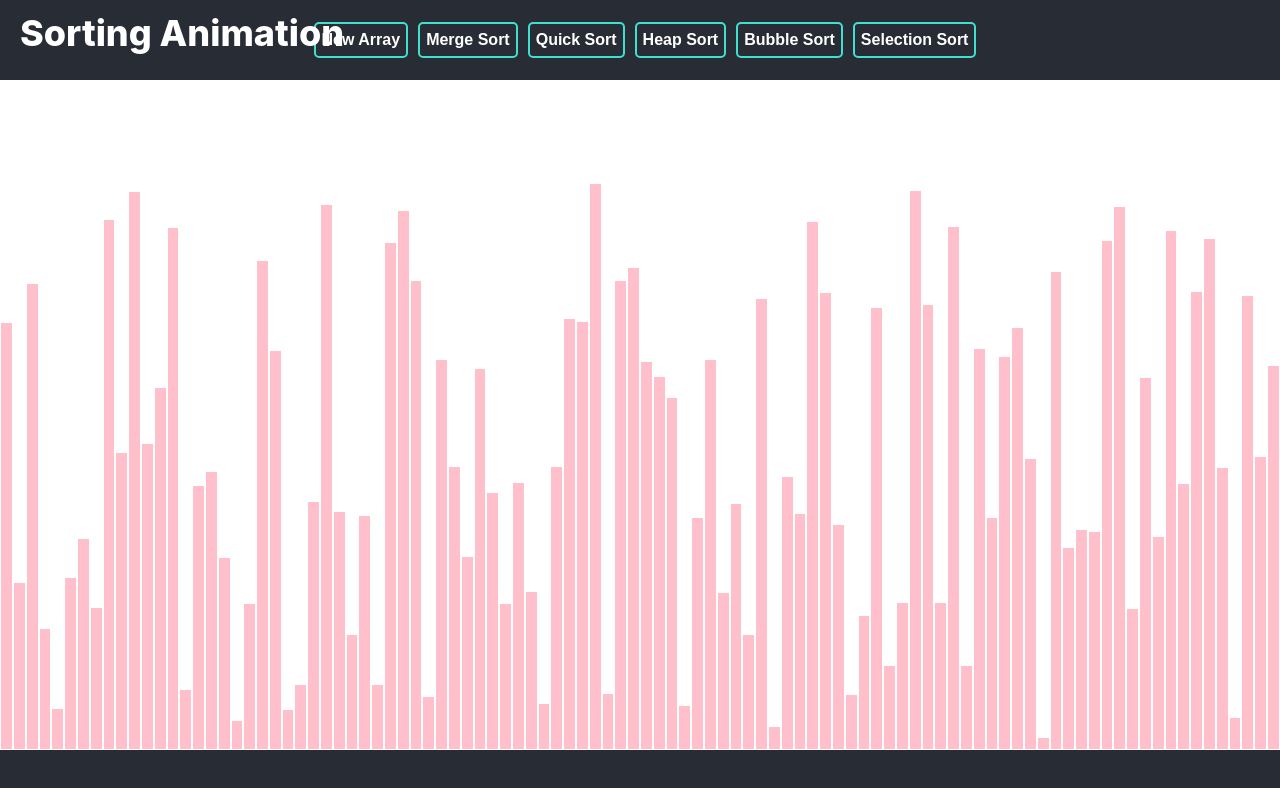
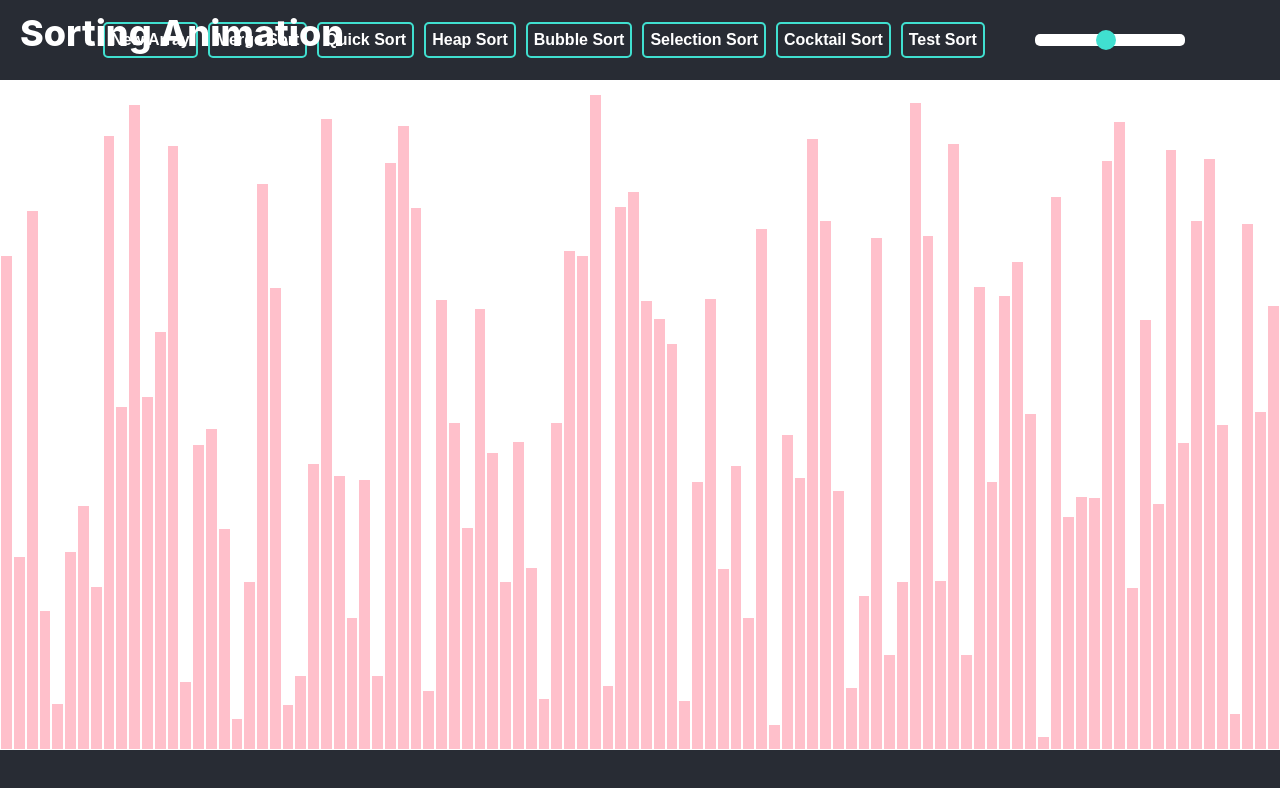
Before and after one commit to jacknull1991/SortingAnimation, a React (Create React App) app: page / in a window 1280 px wide. Shown: the top 788 px of the page. Built offline with nearby package versions, Linux system fonts and the light colour scheme.

Commit message:
Implemented cocktail shaker sort; fixed a bug where heap sort did not behave correctly on odd size arrays

```diff
--- a/src/SortingAnimation.css
+++ b/src/SortingAnimation.css
@@ -54,6 +54,30 @@
     background: turquoise;
 }
 
+.control-container .slider {
+    margin-left: 50px;
+    -webkit-appearance: none;
+    appearance: none;
+    width: 150px;
+    height: 12px;
+    background: white;
+    outline: none;
+    opacity: 1.0;
+    -webkit-transition: .2s;
+    transition: opacity .2s;
+    border-radius: 5px;
+}
+
+.control-container .slider::-webkit-slider-thumb {
+    -webkit-appearance: none; /* Override default look */
+    appearance: none;
+    width: 20px;
+    height: 20px;
+    background: turquoise;
+    border-radius: 50%;
+    cursor: pointer;
+}
+
 .custom-footer {
     display: flex;
     position: fixed;
--- a/src/SortingAnimation.jsx
+++ b/src/SortingAnimation.jsx
@@ -3,7 +3,10 @@ import * as sortingAlgorithms from './sortingAlgorithms/sortingAlgorithms'
 import './SortingAnimation.css';
 
 // animation speed in ms
-const ANIMATION_SPEED = 5;
+const ANIMATION_SPEED = 10;
+
+// max bar height
+const MAX_BAR_HEIGHT = 1000;
 
 export default class SortingAnimation extends React.Component {
     constructor(props) {
@@ -11,6 +14,7 @@ export default class SortingAnimation extends React.Component {
 
         this.state = {
             array: [],
+            size: 100,
         };
     }
 
@@ -22,10 +26,21 @@ export default class SortingAnimation extends React.Component {
     // randomly generate new array
     resetArray() {
         const array = [];
-        for (let i = 0; i < 100; i++) {
-            array.push(randomIntFromInterval(10, 570));
+        const size = this.state.size;
+        const max_height = Math.min(MAX_BAR_HEIGHT, document.getElementsByClassName('array-container')[0].clientHeight - 10);
+        for (let i = 0; i < size; i++) {
+            array.push(randomIntFromInterval(10, max_height));
         }
-        this.setState({array: array});
+        this.setState({array: array, size: size});
+    }
+
+    // change array range
+    changeArray(event) {
+        let size = event.target.value;
+        console.log(size)
+        const array = this.state.array;
+        this.setState({array: array, size: size}, () => this.resetArray());
+        // this.resetArray();
     }
 
     // test sorting algorithm for 100 iterations
@@ -116,8 +131,8 @@ export default class SortingAnimation extends React.Component {
         const animations = sortingAlgorithms.heapSort(this.state.array);
         for (let i = 0; i < animations.length; i++) {
             const arrayBars = document.getElementsByClassName('array-bar');
-            const isCompare = i % 2 === 0;
             const [idx1, idx2, height1, height2] = animations[i];
+            const isCompare = height1 === -1 ? 1 : 0;
             const style1 = arrayBars[idx1].style;
             const style2 = arrayBars[idx2].style;
             setTimeout(() => {
@@ -171,6 +186,25 @@ export default class SortingAnimation extends React.Component {
         }
     }
 
+    cocktailSort() {
+        const animations = sortingAlgorithms.cocktailSort(this.state.array);
+        for (let i = 0; i < animations.length; i++) {
+            const arrayBars = document.getElementsByClassName('array-bar');
+            const isCompare = i % 2 === 0;
+            const [idx1, idx2, height1, height2] = animations[i];
+            const style1 = arrayBars[idx1].style;
+            const style2 = arrayBars[idx2].style;
+            setTimeout(() => {
+                style1.backgroundColor = isCompare ? 'greenyellow' : 'pink';
+                style2.backgroundColor = isCompare ? 'cyan' : 'pink';
+                if (!isCompare && height1 !== -1) {
+                    style1.height = `${height2}px`;
+                    style2.height = `${height1}px`;
+                }
+            }, i * ANIMATION_SPEED);
+        }
+    }
+
     render() {
         const {array} = this.state;
 
@@ -193,7 +227,10 @@ export default class SortingAnimation extends React.Component {
                 <button onClick={() => this.heapSort()}> Heap Sort </button>
                 <button onClick={() => this.bubbleSort()}> Bubble Sort </button>
                 <button onClick={() => this.selectionSort()}> Selection Sort</button>
-                {/* <button onClick={() => this.testSort()}> Test Sort </button> */}
+                <button onClick={() => this.cocktailSort()}> Cocktail Sort</button>
+                <button onClick={() => this.testSort()}> Test Sort </button>
+
+                <input type="range" min="10" max="200" className="slider" defaultValue="100" onChange={(e) => this.changeArray(e)}></input>
             </div>
             <div className="array-container">
                 {array.map((value, index) => (
--- a/src/sortingAlgorithms/sortingAlgorithms.js
+++ b/src/sortingAlgorithms/sortingAlgorithms.js
@@ -115,7 +115,7 @@ function heapSortHelper(array, animations) {
     let end = len - 1;
     while (end > 0) {
         // first for visualizing comparison
-        animations.push([end, 0, array[end], array[0]]);
+        animations.push([end, 0, -1, -1]);
         // second for visualizing swapping
         animations.push([end, 0, array[end], array[0]]);
         arraySwap(array, end, 0);
@@ -129,7 +129,7 @@ function heapSortHelper(array, animations) {
 // rightChild(i) = i*2 + 2
 function heapify(array, animations) {
     let len = array.length;
-    let start = len / 2 - 1;
+    let start = Math.floor(len / 2 - 1); // crucial using floor function
 
     while (start >= 0) {
         // swap down the node at start s.t. all nodes below the start index are in heap order
@@ -156,7 +156,7 @@ function swapDown(array, start, end, animations) {
         if (swap === root) {
             return; // no swap needed
         } else {
-            animations.push([root, swap, array[root], array[swap]]);
+            animations.push([root, swap, -1, -1]);
             animations.push([root, swap, array[root], array[swap]]);
             arraySwap(array, root, swap, animations);
             root = swap;
@@ -219,6 +219,46 @@ function selectionSortHelper(array, start, animations) {
     selectionSortHelper(array, start + 1, animations);
 }
 
+//============ cocktail Sort ======================
+export const cocktailSort = array => {
+    const animations = [];
+    if (array.length <= 1) return animations;
+    cocktailSortHelper(array, 0, array.length - 1, animations);
+    return animations;
+}
+
+function cocktailSortHelper(array, start, end, animations) {
+    if (start >= end) return;
+    let swapped = false;
+    // forward
+    for (let i = start + 1; i <= end; i++) {
+        animations.push([i - 1, i, array[i-1], array[i]]);
+        if (array[i - 1] > array[i]) {
+            animations.push([i - 1, i, array[i-1], array[i]]);
+            arraySwap(array, i - 1, i);
+            swapped = true;
+        } else {
+            animations.push([i - 1, i, -1, -1]);
+        }
+    }
+
+    // backward
+    for (let i = end - 2; i >= start; i--) {
+        animations.push([i, i + 1, array[i], array[i + 1]]);
+        if (array[i] > array[i + 1]) {
+            animations.push([i, i + 1, array[i], array[i + 1]]);
+            arraySwap(array, i, i + 1);
+            swapped = true;
+        } else {
+            animations.push([i, i + 1, -1, -1]);
+        }
+    }
+
+    if (swapped) {
+        cocktailSortHelper(array, start + 1, end - 1, animations);
+    }
+}
+
 //==============Common Helper Functions============
 function arraySwap(array, idx1, idx2) {
     const tmp = array[idx1];
```
